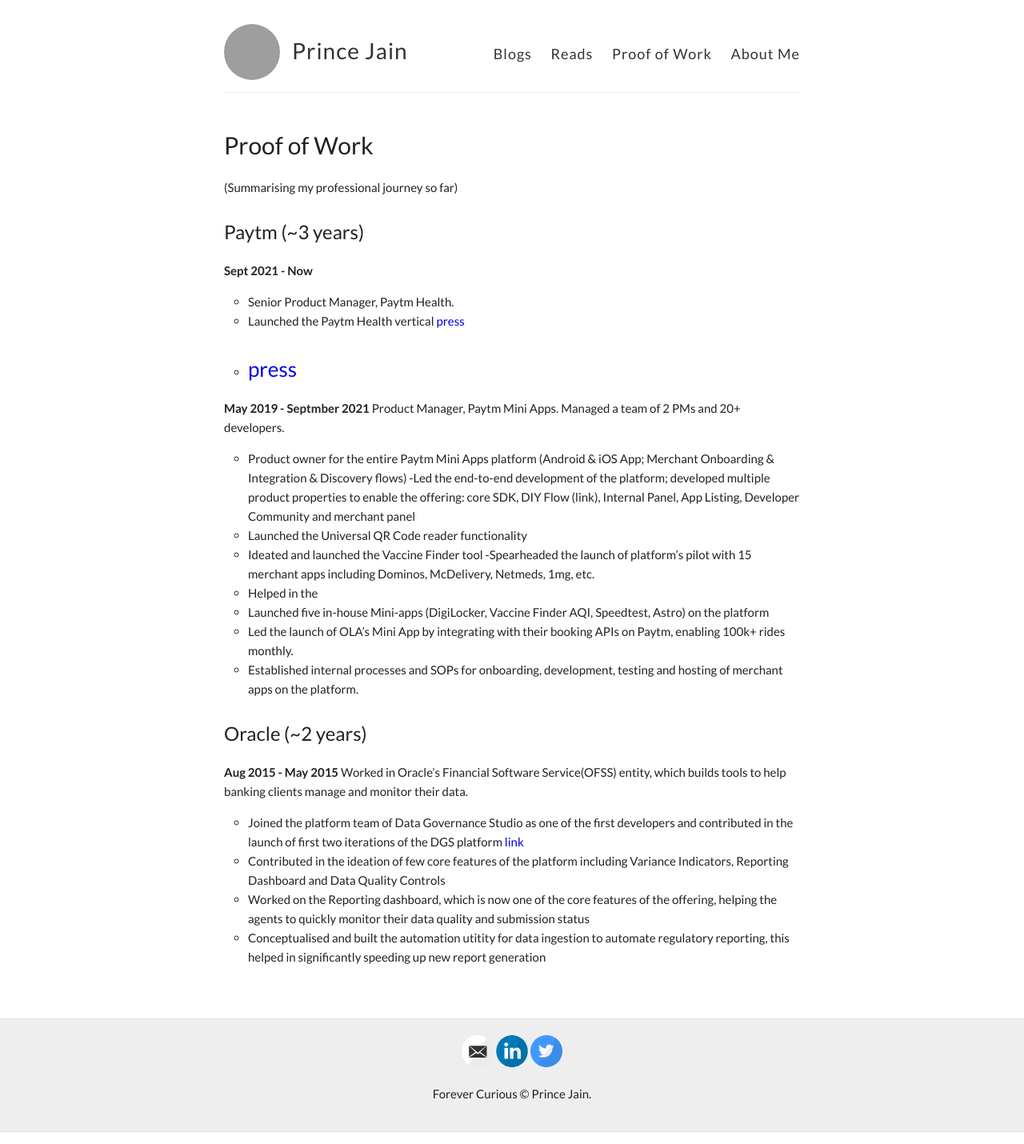
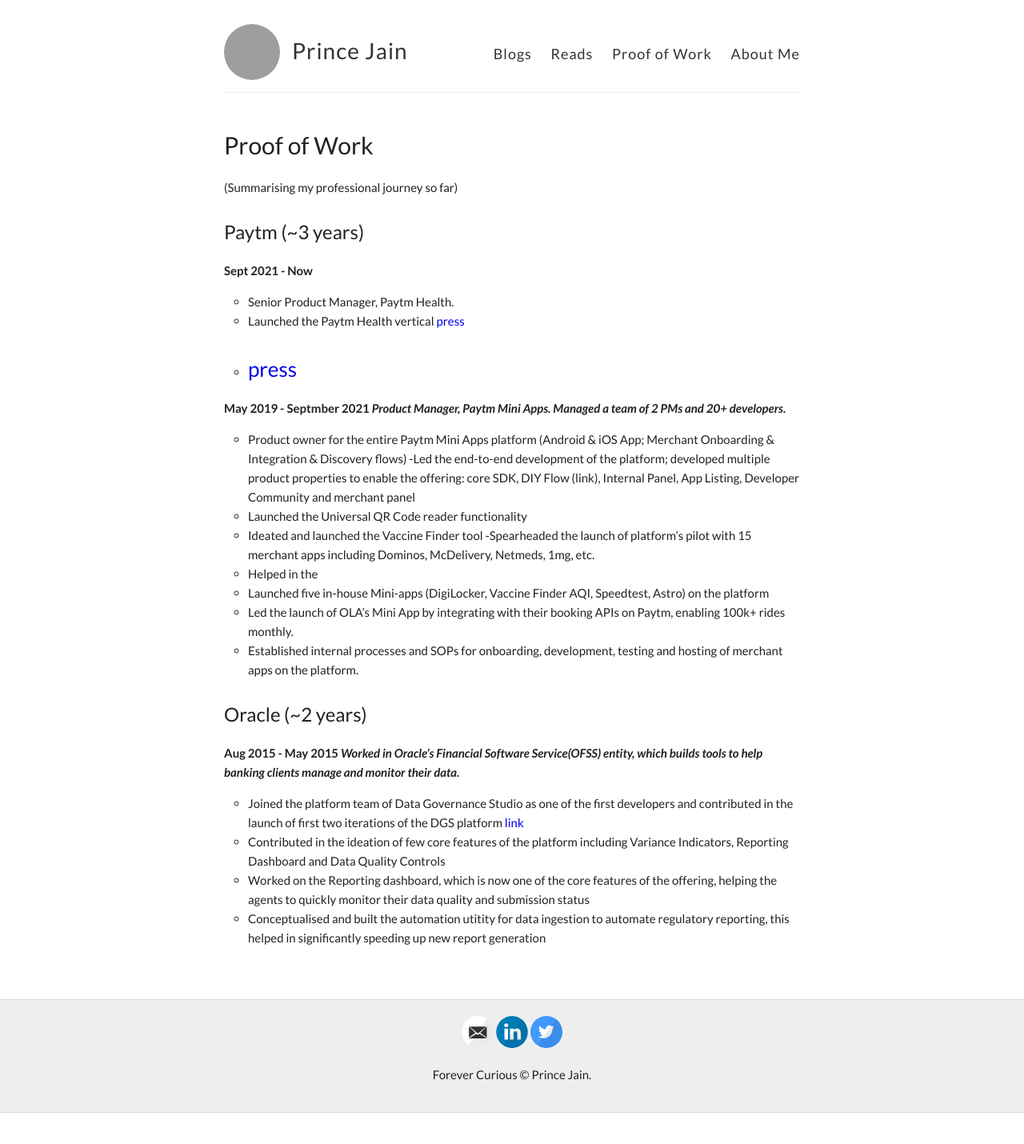
Before and after one commit to product-noob/product-noob.github.io, a Jekyll site: the page built from pow.md, in a window 1280 px wide. Shown: the whole page at 80% size. Built offline with Jekyll 4.4.1, drawn with Linux system fonts in a browser that asks for light colours; after the commit the page ends 1406 px from its top, so only the background shows below that; grey boxes are pictures that could not be loaded.

Commit message:
Update pow.md

```diff
--- a/pow.md
+++ b/pow.md
@@ -14,7 +14,7 @@ permalink: /proofofwork/
   -
 
 **May 2019 - Septmber 2021**
-Product Manager, Paytm Mini Apps. Managed a team of 2 PMs and 20+ developers.
+*Product Manager, Paytm Mini Apps. Managed a team of 2 PMs and 20+ developers.*
   - Product owner for the entire Paytm Mini Apps platform (Android & iOS App; Merchant Onboarding & Integration & Discovery flows)
   -Led the end-to-end development of the platform; developed multiple product properties to enable the offering: core SDK, DIY Flow (link), Internal Panel, App Listing, Developer Community and merchant panel
   - Launched the Universal QR Code reader functionality
@@ -30,7 +30,7 @@ Product Manager, Paytm Mini Apps. Managed a team of 2 PMs and 20+ developers.
 ### Oracle (~2 years) ###
 
 **Aug 2015 - May 2015**
-Worked in Oracle’s Financial Software Service(OFSS) entity, which builds tools to help banking clients manage and monitor their data.
+*Worked in Oracle’s Financial Software Service(OFSS) entity, which builds tools to help banking clients manage and monitor their data.*
   - Joined the platform team of Data Governance Studio as one of the first developers and contributed in the launch of first two iterations of the DGS platform [link](https://www.oracle.com/a/ocom/docs/industries/financial-services/ds-ofs-dgrr-3714726.pdf)
   - Contributed in the ideation of few core features of the platform including Variance Indicators, Reporting Dashboard and Data Quality Controls
   - Worked on the Reporting dashboard, which is now one of the core features of the offering, helping the agents to quickly monitor their data quality and submission status
```
